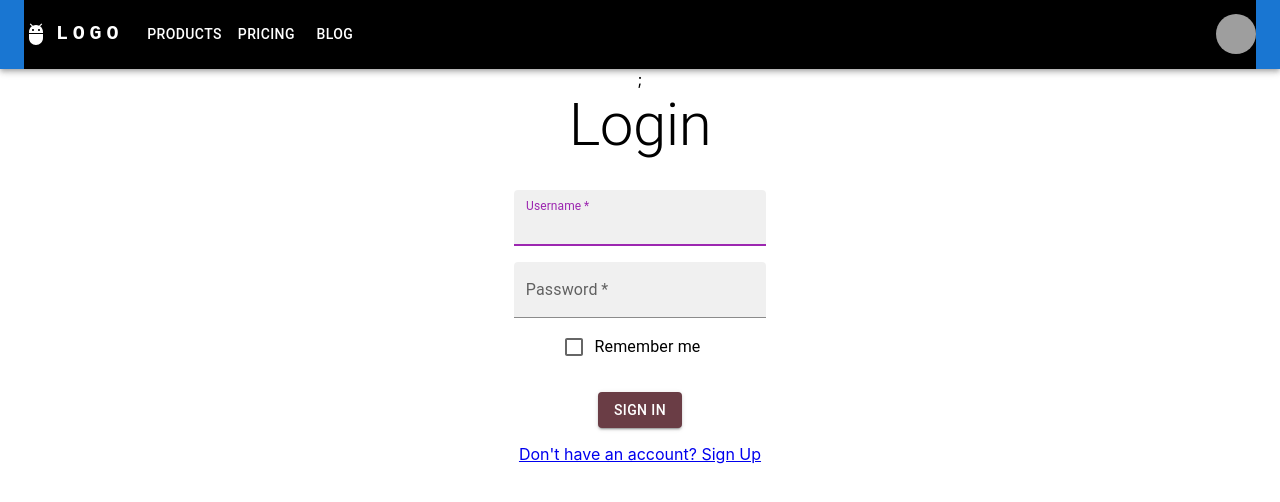
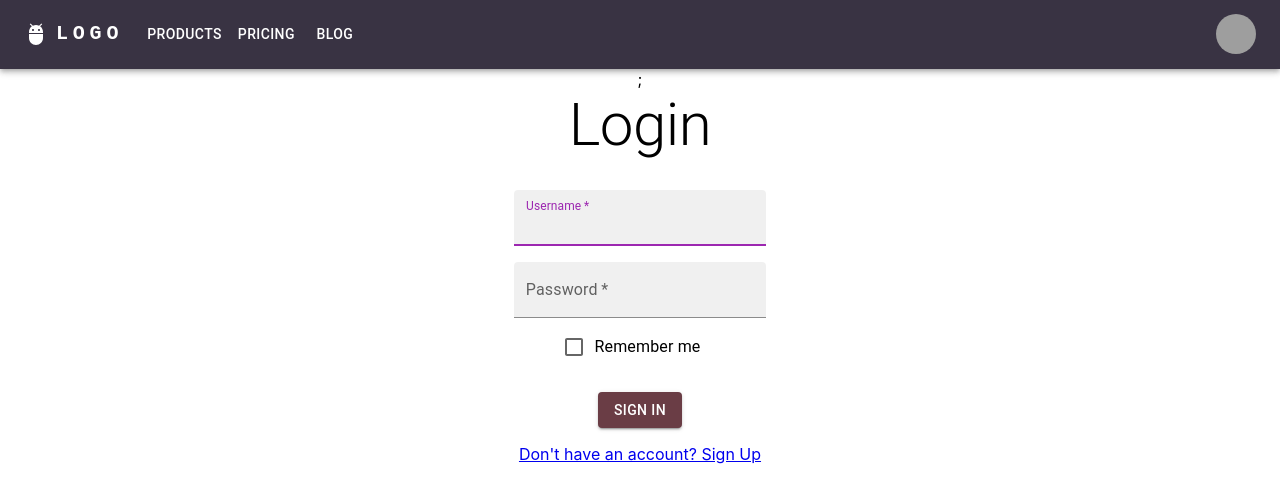
Before and after one commit to Mabedin00/WolfieMarket, a React (Create React App) app in the folder client/: page /login in a window 1280 px wide. Shown: the top 502 px of the page. Built offline with nearby package versions, Linux system fonts and the light colour scheme; grey boxes are pictures that could not be loaded.

Commit message:
color change

```diff
--- a/client/src/components/LoginScreen.css
+++ b/client/src/components/LoginScreen.css
@@ -2,5 +2,5 @@
   text-align: center;
 }
 .nav-bar{
-  background-color: black;
+  background-color: #393343;
 }
--- a/client/src/components/ResponsiveAppBar.js
+++ b/client/src/components/ResponsiveAppBar.js
@@ -37,9 +37,9 @@ function ResponsiveAppBar() {
 
   return (
     <AppBar position="static" >
-      <Container maxWidth="xl" >
+      <Container maxWidth="xl" className="nav-bar">
         <Toolbar disableGutters className="nav-bar">
-          <AdbIcon sx={{ display: { xs: "none", md: "flex" }, mr: 1 }} />
+          <AdbIcon  sx={{ display: { xs: "none", md: "flex" }, mr: 1 }} />
           <Typography
             variant="h6"
             noWrap
```
